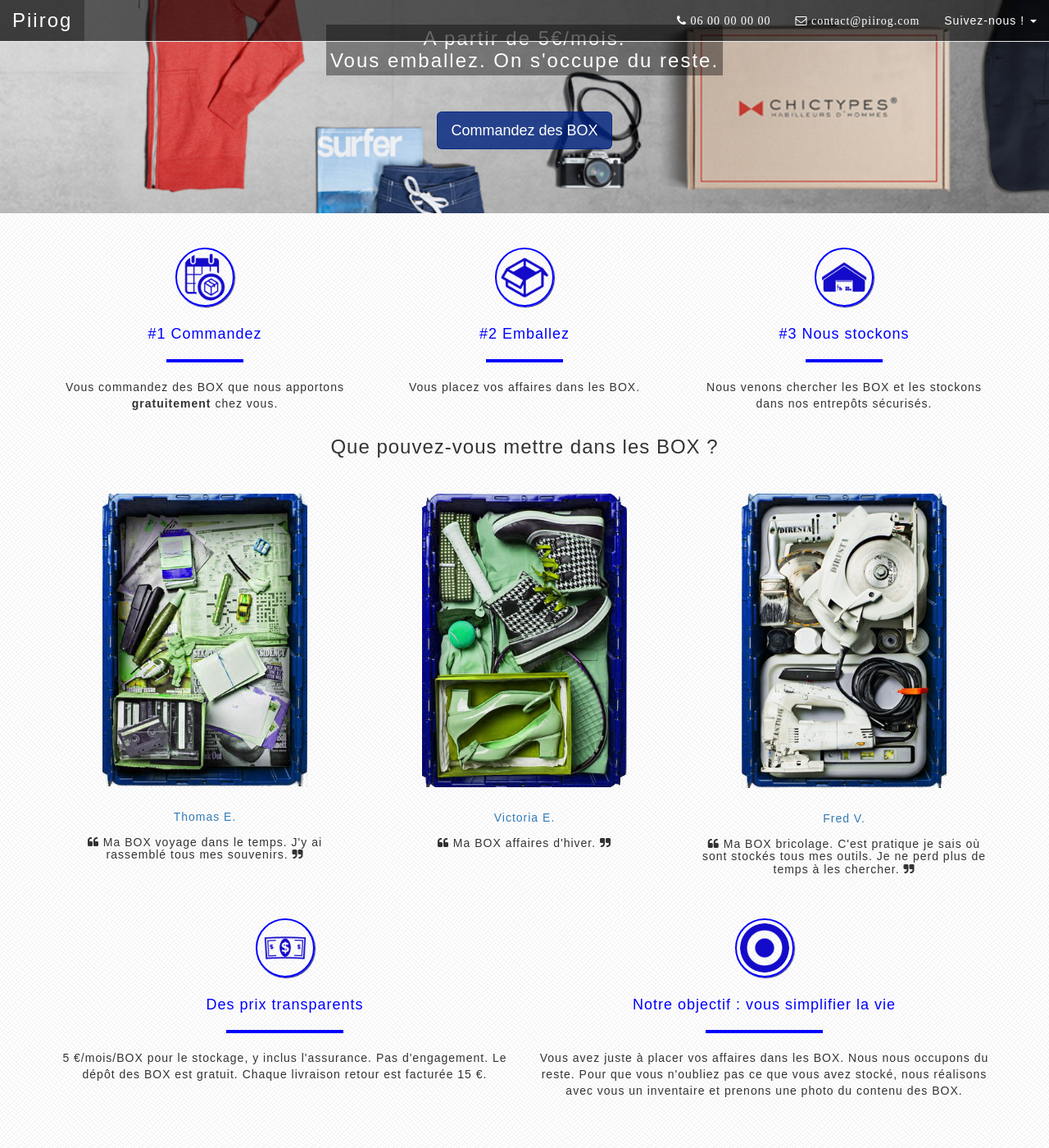
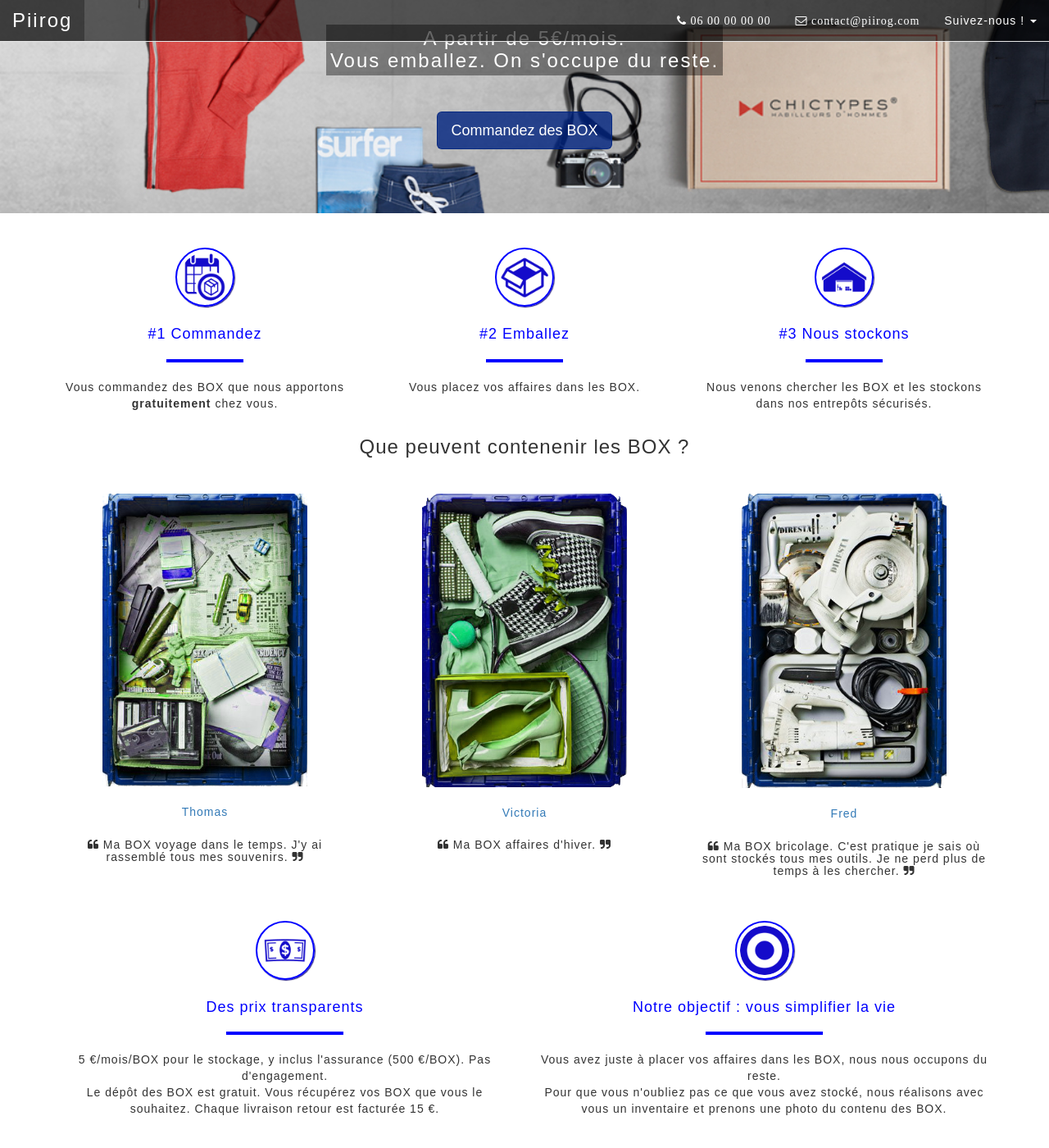
Before and after one commit to Seb1501/Piirog, a Jekyll site: the page built from index.html, in a window 1280 px wide and 1400 px high, scrolled down 240 px. Shown: the whole window at 82% size. Built offline with Jekyll 4.4.1, drawn with Linux system fonts in a browser that asks for light colours; nearby versions of some CDN libraries; some web fonts are replaced; Markdown is read by kramdown in place of the engine named in the settings.

Commit message:
LP avec corrections #2

```diff
--- a/css/style.css
+++ b/css/style.css
@@ -3,7 +3,6 @@
 
 
 body{
-	background-image: url("../images/subtle_pattern/cream_pixels.png");
 	font-family: 'Hammersmith One', sans-serif;
 }
 
@@ -95,6 +94,10 @@ margin-bottom: 1em;
 	border: 2px solid blue;
 }
 
+.container h5{
+	padding-top: 1em;
+}
+
 .circle{
 	border-radius: 50%;
 	border: 2px solid blue;
--- a/index.html
+++ b/index.html
@@ -3,7 +3,7 @@ layout: default
 title: Piirog - Besoin d'espace
 ---
 
-<div class="wrapper img-responsive">
+<div class="wrapper">
   <div class="lead">
     <h1>BESOIN D'ESPACE <br> POUR VOS AFFAIRES ?</br></h1>
     <h3>A partir de 5€/mois. <br>Vous emballez. On s'occupe du reste.</br> </h3>
@@ -79,44 +79,41 @@ title: Piirog - Besoin d'espace
   </div>
 </div>
 
-<div class="spacer"><h3 id="Les-BOX" class="text-center"> Que pouvez-vous mettre dans les BOX ?</h3></div>
+<div class="spacer"><h3 id="Les-BOX" class="text-center"> Que peuvent contenenir les BOX ?</h3></div>
 
 <div class="container text-center image">
   <div class="row text-center">
     <div class="col-sm-6 col-md-4">
-      <img src="images/bin-blue-K7.png" alt="" width=250>
-      <br></br>
+      <a href="" id="">
+        <img src="images/bin-blue-K7.png" alt="" width="250">
+
+        <h5>Thomas</h5>
+      </a>
         <h5>
-        <a href="" id="personne">
-        Thomas E.
-        </a>
-        <br></br>
         <i class="fa fa-quote-left"></i>
         Ma BOX voyage dans le temps. J'y ai rassemblé tous mes souvenirs.
         <i class="fa fa-quote-right"></i>
         </h5>
     </div>
     <div class="col-sm-6 col-md-4">
-      <img src="images/bin-blue-shoes.png" alt="" width=250>
-      <br></br>
+      <a href="" id="">
+        <img src="images/bin-blue-shoes.png" alt="" width="250">
+
+        <h5>Victoria</h5>
+      </a>
         <h5>
-        <a href="" id="personne">
-        Victoria E.
-        </a>
-        <br></br>
         <i class="fa fa-quote-left"></i>
         Ma BOX affaires d'hiver.
         <i class="fa fa-quote-right"></i>
         </h5>
     </div>
     <div class="col-sm-6 col-md-4">
-      <img src="images/bin-blue-tools.png" alt="" width=250>
-      <br></br>
+      <a href="" id="">
+        <img src="images/bin-blue-tools.png" alt="" width="250">
+
+        <h5>Fred</h5>
+      </a>
         <h5>
-        <a href="" id="personne">
-        Fred V.
-        </a>
-        <br></br>
         <i class="fa fa-quote-left"></i>
         Ma BOX bricolage. C'est pratique je sais où sont stockés tous mes outils. Je ne perd plus de temps à les chercher.
         <i class="fa fa-quote-right"></i>
@@ -132,14 +129,14 @@ title: Piirog - Besoin d'espace
       <img src="images/icon_17805/icon_17805_blue.png" width="72" class="circle">
       <p>
       <h4> Des prix transparents </h4>
-      <hr>5 €/mois/BOX pour le stockage, y inclus l'assurance. Pas d'engagement. Le dépôt des BOX est gratuit. Chaque livraison retour est facturée 15 €.
+      <hr>5 €/mois/BOX pour le stockage, y inclus l'assurance (500 €/BOX). Pas d'engagement. <br>Le dépôt des BOX est gratuit. Vous récupérez vos BOX que vous le souhaitez. Chaque livraison retour est facturée 15 €.</br>
       </p>
     </div>
     <div class="col-sm-6 feature">
       <img src="images/icon_10052/icon_10052_blue.png" width="72" class="circle">
       <p>
       <h4> Notre objectif : vous simplifier la vie </h4>
-      <hr> Vous avez juste à placer vos affaires dans les BOX. Nous nous occupons du reste. Pour que vous n'oubliez pas ce que vous avez stocké, nous réalisons avec vous un inventaire et prenons une photo du contenu des BOX. </hr>
+      <hr> Vous avez juste à placer vos affaires dans les BOX, nous nous occupons du reste. <br>Pour que vous n'oubliez pas ce que vous avez stocké, nous réalisons avec vous un inventaire et prenons une photo du contenu des BOX.</br> </hr>
       </p>
     </div>
   </div>
```
Lines whose indentation alone changed are shown as unchanged.
